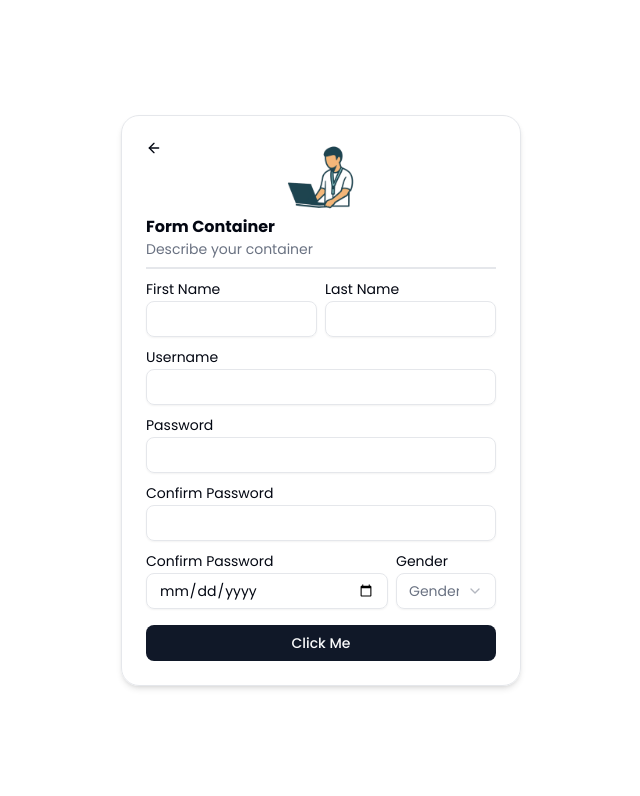
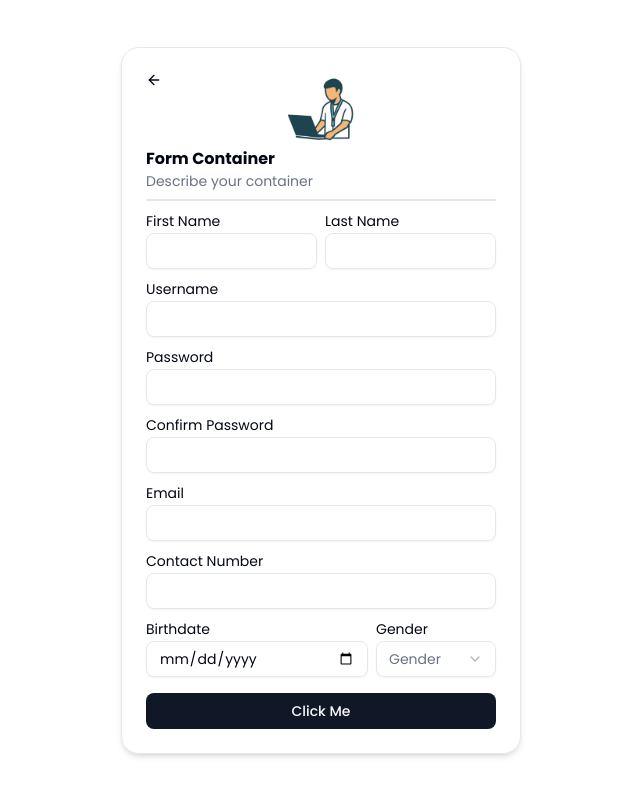
Before and after one commit to ratatatatcode/react-hooks, a Next.js app: page /components in a window 1280 px wide. Shown: the top 796 px of the page, without its empty margins (319-959 px from the left). Built offline with nearby package versions, Linux system fonts and the light colour scheme.

Commit message:
Update Form contents - add functions and states
[Continue last day task] Form input validation

```diff
--- a/src/components/form/example-form.tsx
+++ b/src/components/form/example-form.tsx
@@ -1,3 +1,5 @@
+'use client';
+
 import FormContainer from '@/components/form/form-container';
 import { Label } from '@radix-ui/react-label';
 import { Input } from '@/components/ui/input';
@@ -9,8 +11,30 @@ import {
   SelectValue,
 } from '@/components/ui/select';
 import { Button } from '@/components/ui/button';
+import { useState } from 'react';
 
 export default function ExampleForm() {
+  const [firstName, setFirstName] = useState('');
+  const [lastName, setLastName] = useState('');
+  const [username, setUsername] = useState('');
+  const [password, setPassword] = useState('');
+  const [confirmPassword, setConfirmPassword] = useState('');
+  const [email, setEmail] = useState('');
+  const [contactNo, setContactNo] = useState('');
+  const [birthdate, setBirthdate] = useState(''); // max attribute (prevent future dates)
+  const [gender, setGender] = useState('');
+
+  const handlePasswordChange = (e: React.ChangeEvent<HTMLInputElement>) => {
+    // regex
+    // confirm password
+    // setCustomValidity
+  };
+
+  const handleContactChange = (e: React.ChangeEvent<HTMLInputElement>) => {
+    // regex
+    // setCustomValidity
+  };
+
   return (
     <section className="flex min-h-screen w-full flex-col items-center justify-center p-4">
       <FormContainer title="Form Container" desc="Describe your container">
@@ -21,46 +45,58 @@ export default function ExampleForm() {
               <Label htmlFor="firstName" className="text-sm">
                 First Name
               </Label>
-              <Input type="text" id="firstName" />
+              <Input type="text" id="firstName" required />
             </div>
             <div>
               <Label htmlFor="lastName" className="text-sm">
                 Last Name
               </Label>
-              <Input type="text" id="lastName" />
+              <Input type="text" id="lastName" required />
             </div>
           </div>
           <div>
             <Label htmlFor="username" className="text-sm">
               Username
             </Label>
-            <Input type="text" id="username" />
+            <Input type="text" id="username" required />
           </div>
           <div>
             <Label htmlFor="password" className="text-sm">
               Password
             </Label>
-            <Input type="password" id="password" />
+            <Input type="password" id="password" required />
           </div>
           <div>
             <Label htmlFor="confirmPassword" className="text-sm">
               Confirm Password
             </Label>
-            <Input type="password" id="confirmPassword" />
+            <Input type="password" id="confirmPassword" required />
+          </div>
+          <div>
+            <Label htmlFor="email" className="text-sm">
+              Email
+            </Label>
+            <Input type="email" id="email" required />
+          </div>
+          <div>
+            <Label htmlFor="contactNo" className="text-sm">
+              Contact Number
+            </Label>
+            <Input type="text" id="contactNo" required />
           </div>
           <div className="flex justify-between gap-2">
-            <div>
+            <div className="w-full">
               <Label htmlFor="birthdate" className="text-sm">
-                Confirm Password
+                Birthdate
               </Label>
-              <Input type="date" id="birthdate" />
+              <Input type="date" id="birthdate" required />
             </div>
             <div>
               <Label htmlFor="gender" className="text-sm">
                 Gender
               </Label>
-              <Select>
-                <SelectTrigger className="w-[100px]">
+              <Select required>
+                <SelectTrigger className="w-[120px]">
                   <SelectValue placeholder="Gender" id="gender" />
                 </SelectTrigger>
                 <SelectContent>
--- a/src/components/form/form-container.tsx
+++ b/src/components/form/form-container.tsx
@@ -14,7 +14,7 @@ export default function FormContainer({
   children: ReactNode;
 }) {
   return (
-    <div className="h-auto w-full rounded-2xl border p-6 text-left shadow-md md:w-[400px]">
+    <form className="h-auto w-full rounded-2xl border p-6 text-left shadow-md md:w-[400px]">
       {/* w-[380px] - if you don't want to make use of w-full and breakpoint prefix (sm/md/lg) */}
 
       <div className="flex w-full justify-between">
@@ -31,6 +31,6 @@ export default function FormContainer({
       <hr className="my-2 border" />
 
       {children}
-    </div>
+    </form>
   );
 }
```
